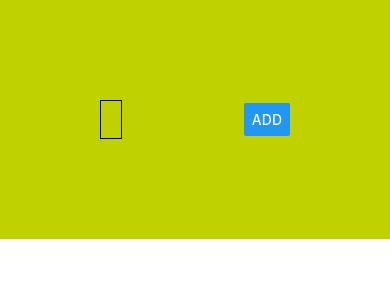
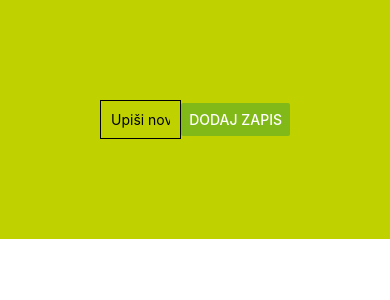
Before and after one commit to fantunovic/VjezbaTri, a React Native app: screen / in a window 390 px wide. Shown: the top 300 px of the page. Built offline with nearby package versions, Linux system fonts and the light colour scheme.

Commit message:
Update GoalInput.js

```diff
--- a/components/GoalInput.js
+++ b/components/GoalInput.js
@@ -11,12 +11,12 @@ const GoalInput = props => {
   return (
     <View style={styles.inputContainer}>
       <TextInput
-        placeholder="Course Goal"
+        placeholder="Upiši novi zapis"
         style={styles.input}
         onChangeText={goalInputHandler}
         value={enteredGoal}
       />
-      <Button title="ADD" onPress={props.onAddGoal.bind(this, enteredGoal)} />
+      <Button width='80%' color="#80b918" title="DODAJ ZAPIS" onPress={props.onAddGoal.bind(this, enteredGoal)} />
     </View>
   );
 };
@@ -28,11 +28,14 @@ const styles = StyleSheet.create({
     alignItems: 'center'
   },
   input: {
-    width: '10%',
+    width: '80%',
     borderColor: 'black',
     borderWidth: 1,
     padding: 10
-  }
+  },
+
+
+
 });
 
 export default GoalInput;
```
